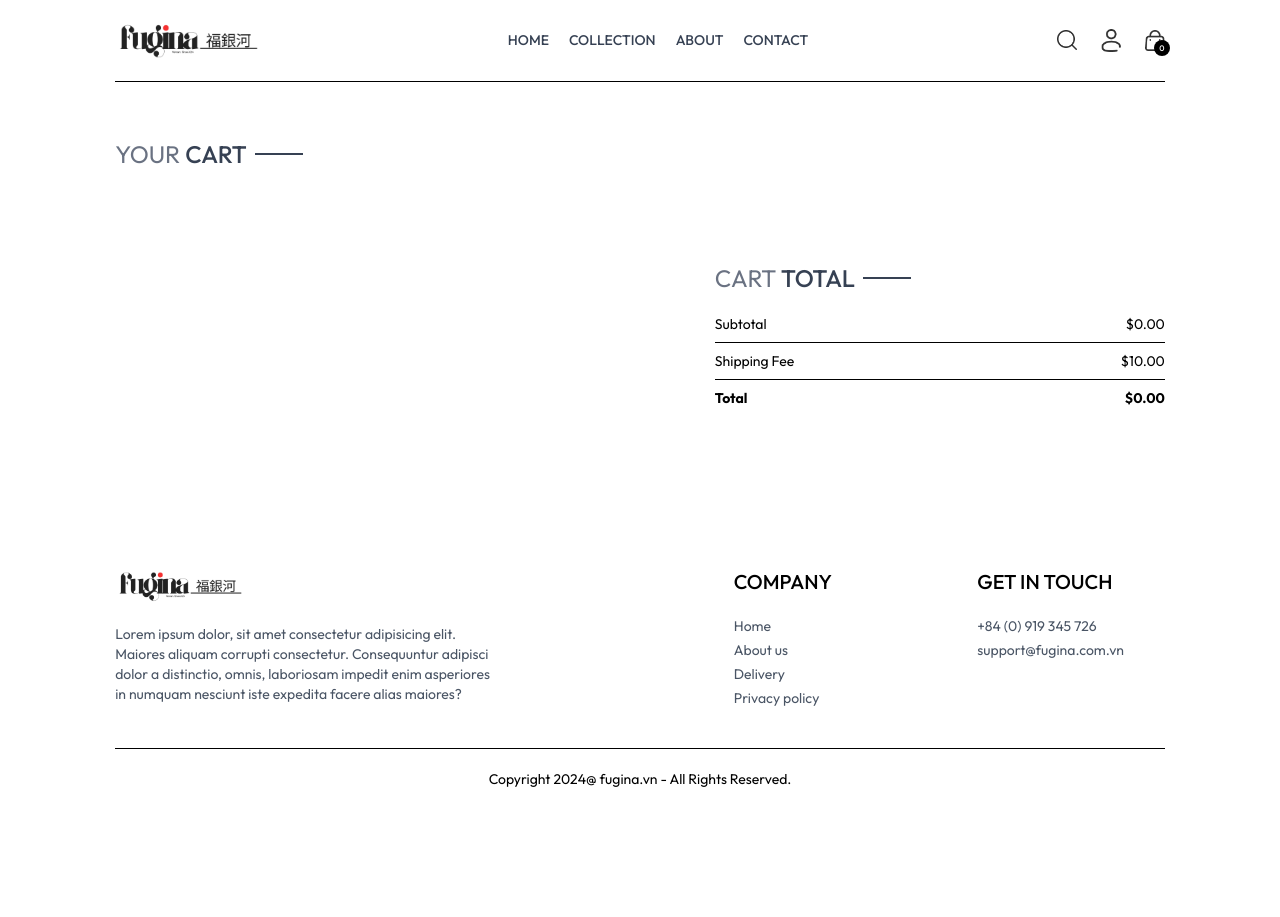
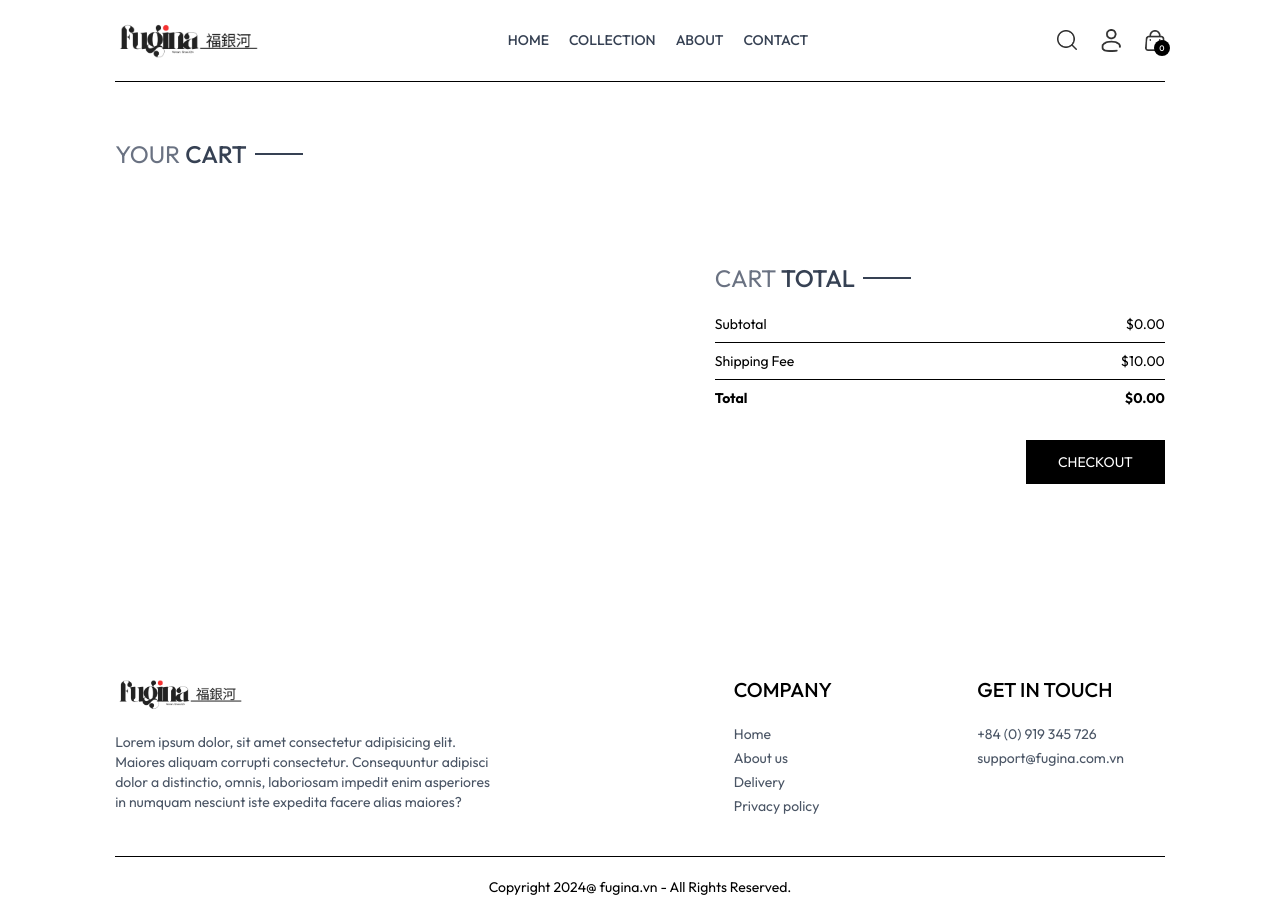
Before and after one commit to dangpvo/FuginaShop-React-Ecommerce, a React (Vite) app: page /cart in a window 1280 px wide. Before the commit the page ends 809 px from the top, so only its background shows below. Built offline with nearby package versions, Linux system fonts and the light colour scheme.

Commit message:
feat: add check out button in cart page

```diff
--- a/src/pages/Cart.jsx
+++ b/src/pages/Cart.jsx
@@ -91,6 +91,11 @@ const Cart = () => {
       <div className="flex justify-end my-20">
         <div className="w-full sm:w-[450px]">
           <CartTotal></CartTotal>
+          <div className="w-full text-end">
+            <button className="bg-black text-white text-sm my-8 px-8 py-3 cursor-pointer">
+              CHECKOUT
+            </button>
+          </div>
         </div>
       </div>
     </div>
```
